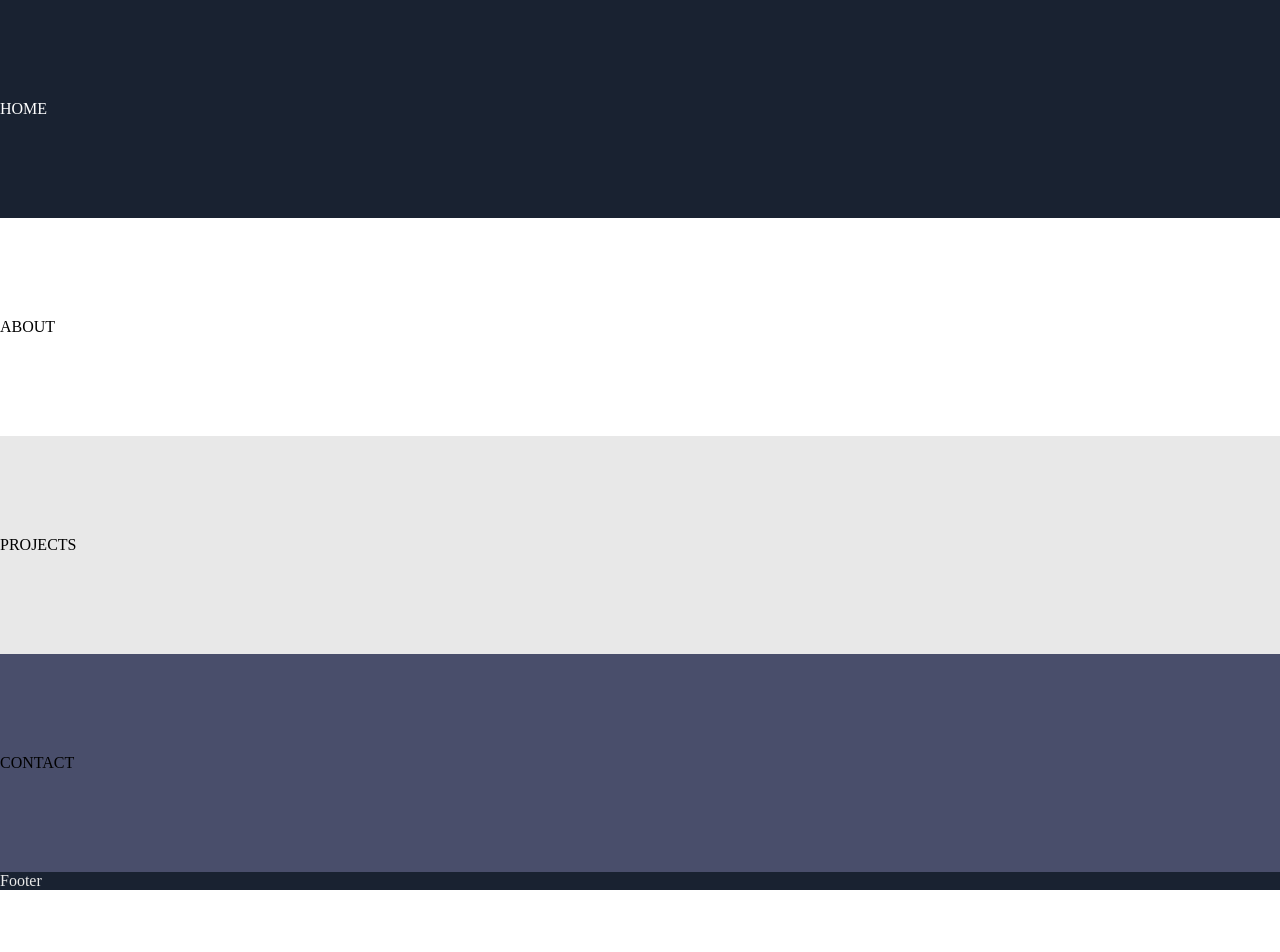
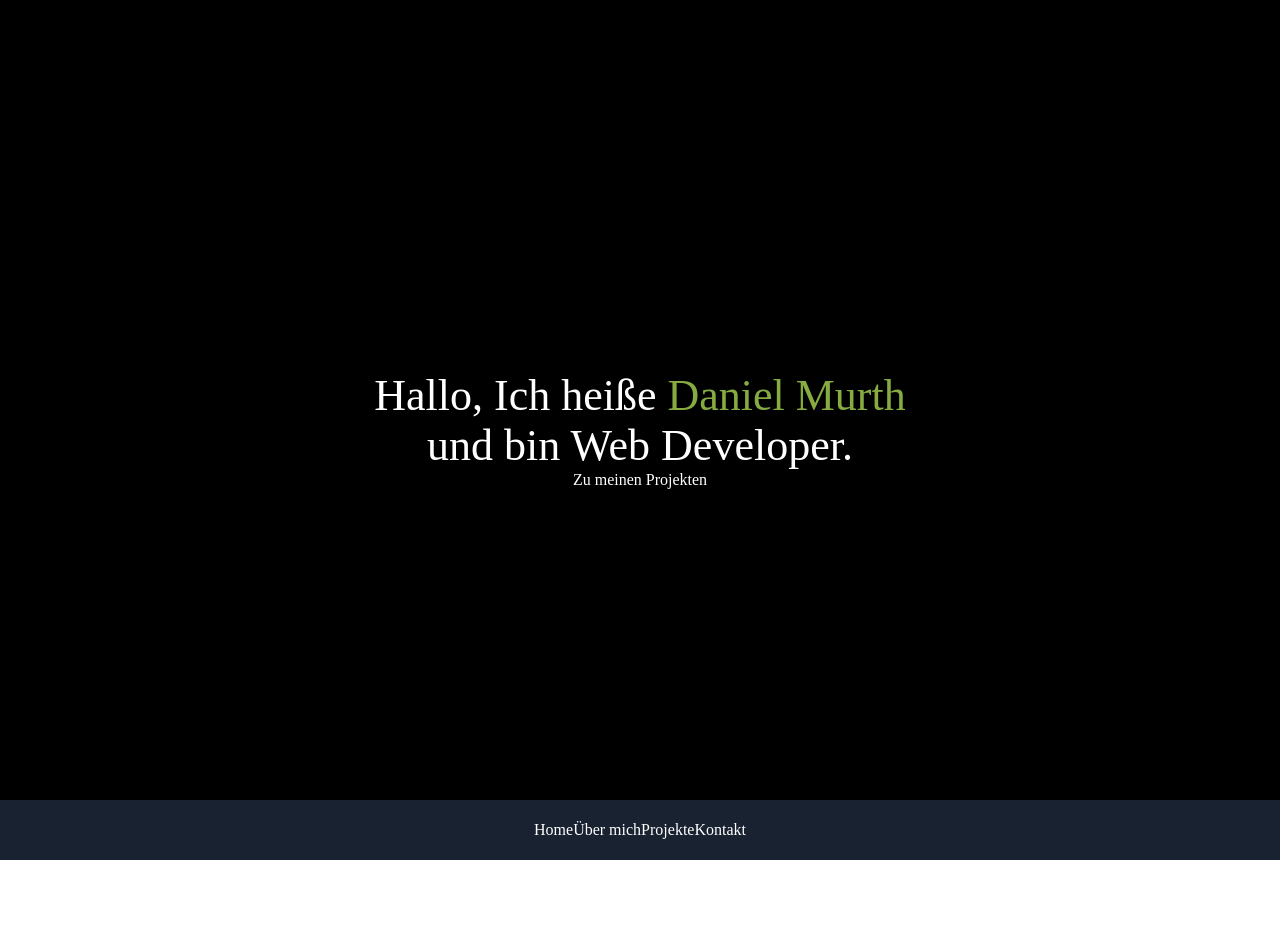
Before and after one commit to R4xx4r/meet-daniel, a Vue app: page / in a window 1280 px wide. Shown: the top 952 px of the page. Before the commit the page ends 890 px from the top, so only its background shows below. Built offline with nearby package versions, Linux system fonts and the light colour scheme.

Commit message:
add content-wrapper to all pages to center content, start implementing header/home section

```diff
--- a/src/assets/scss/base/_layout.scss
+++ b/src/assets/scss/base/_layout.scss
@@ -1,3 +1,12 @@
 .block {
   padding: 100px 0;
 }
+
+.content-wrapper {
+  max-width: $max-width-content-wrapper;
+  margin: 0 auto;
+}
+
+.highlight {
+  color: $color-new-grass;
+}
--- a/src/assets/scss/base/_vars.scss
+++ b/src/assets/scss/base/_vars.scss
@@ -11,11 +11,18 @@ $color-evening: #192231;
 $color-stormy: #494E6B;
 $color-clean: #E8E8E8;
 $color-coral: #E14658;
+$color-new-grass: #86AC41;
 
 
 /* *************** */
 /*   BREAKPOINTS   */
 /* *************** */
-
 $breakpoint-tablet: 768px;
 $breakpoint-notebook: 1024px;
+
+
+/* *********************** */
+/*   MAX WIDTH / WRAPPER   */
+/* *********************** */
+$max-width-content-wrapper: 1200px;
+$max-width-content: 1200px;
--- a/src/components/sections/About.vue
+++ b/src/components/sections/About.vue
@@ -1,6 +1,8 @@
 <template>
   <section class="block block--about" id="about">
-    ABOUT
+    <div class="content-wrapper">
+      ABOUT
+    </div>
   </section>
 </template>
 
--- a/src/components/sections/Contact.vue
+++ b/src/components/sections/Contact.vue
@@ -1,6 +1,8 @@
 <template>
   <section class="block block--contact" id="contact">
-    CONTACT
+    <div class="content-wrapper">
+      CONTACT
+    </div>
   </section>
 </template>
 
--- a/src/components/sections/Footer.vue
+++ b/src/components/sections/Footer.vue
@@ -1,6 +1,8 @@
 <template>
   <footer class="footer">
-    Footer
+    <div class="content-wrapper">
+      Footer
+    </div>
   </footer>
 </template>
 
--- a/src/components/sections/Home.vue
+++ b/src/components/sections/Home.vue
@@ -1,6 +1,27 @@
 <template>
   <section class="block block--home" id="home">
-    HOME
+
+    <div class="canvas"></div>
+
+    <div class="content-wrapper content">
+      <div class="content__text">
+        Hallo, Ich heiße <span class="highlight">Daniel Murth</span>
+        und bin Web Developer.
+      </div>
+      <div class="content__button">
+        Zu meinen Projekten
+      </div>
+    </div>
+
+    <nav class="nav nav--main">
+      <ul class="menu">
+        <li class="menu__item">Home</li>
+        <li class="menu__item">Über mich</li>
+        <li class="menu__item">Projekte</li>
+        <li class="menu__item">Kontakt</li>
+      </ul>
+    </nav>
+
   </section>
 </template>
 
@@ -12,7 +33,55 @@
 
 <style lang="scss" scoped>
   .block {
-    background-color: $color-evening;
+    position: relative;
+    display: flex;
+    align-items: center;
+    justify-content: center;
+    height: calc(100vh + 60px);
     color: $color-white;
   }
+
+  .canvas {
+    position: absolute;
+    width: 100%;
+    height: 100%;
+    top: 0;
+    left: 0;
+    background-color: $color-black;
+  }
+
+  .content-wrapper {
+    position: relative;
+    max-width: 600px;
+  }
+
+  .content {
+    text-align: center;
+  }
+
+  .content__text {
+    font-size: 44px;
+    line-height: 50px;
+  }
+
+  .content__button {
+
+  }
+
+  .nav--main {
+    position: absolute;
+    bottom: 0;
+    height: 60px;
+    width: 100%;
+    align-items: center;
+    justify-content: center;
+    background-color: $color-evening;
+  }
+
+  .menu {
+    display: flex;
+    align-items: center;
+    justify-content: center;
+    height: 100%;
+  }
 </style>
--- a/src/components/sections/Projects.vue
+++ b/src/components/sections/Projects.vue
@@ -1,6 +1,8 @@
 <template>
   <section class="block block--projects" id="projects">
-    PROJECTS
+    <div class="content-wrapper">
+      PROJECTS
+    </div>
   </section>
 </template>
 
```
